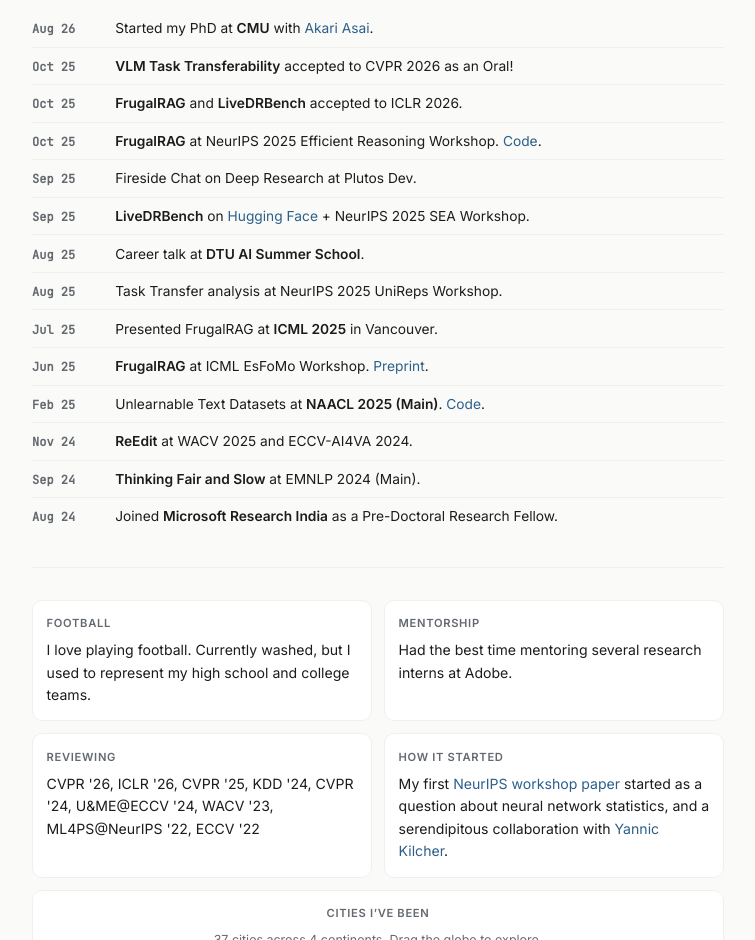
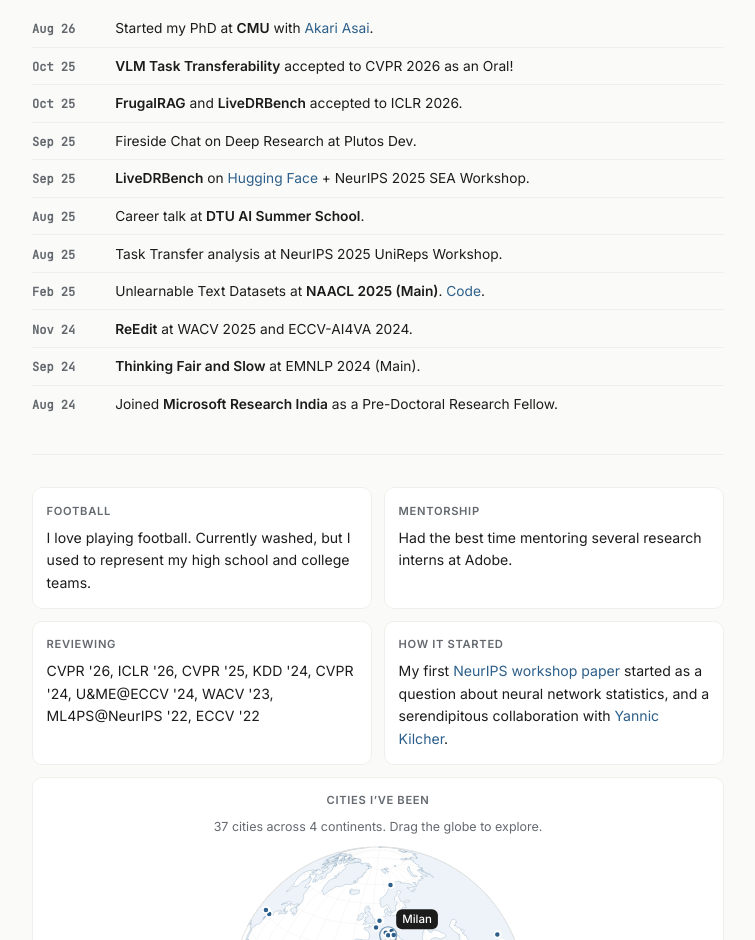
Before and after one commit to java-abhinav07/java-abhinav07.github.io, a plain HTML site: page index.html in a window 1280 px wide. Shown: the part 1860-2800 px from the top of the page, without its empty margins (262-1017 px from the left). Drawn offline with Linux system fonts and the light colour scheme.

Commit message:
Keep only the latest FrugalRAG update
Co-Authored-By: Claude Opus 5.5 <noreply@anthropic.com>
Claude-Session: https://claude.ai/code/session_01HkpXes16xGvz7zEZksbh5j

```diff
--- a/index.html
+++ b/index.html
@@ -590,13 +590,10 @@
           <div class="news-row"><span class="news-when">Aug 26</span><div class="news-what">Started my PhD at <strong>CMU</strong> with <a href="https://akariasai.github.io/" target="_blank">Akari Asai</a>.</div></div>
           <div class="news-row"><span class="news-when">Oct 25</span><div class="news-what"><strong>VLM Task Transferability</strong> accepted to CVPR 2026 as an Oral!</div></div>
           <div class="news-row"><span class="news-when">Oct 25</span><div class="news-what"><strong>FrugalRAG</strong> and <strong>LiveDRBench</strong> accepted to ICLR 2026.</div></div>
-          <div class="news-row"><span class="news-when">Oct 25</span><div class="news-what"><strong>FrugalRAG</strong> at NeurIPS 2025 Efficient Reasoning Workshop. <a href="https://github.com/microsoft/FrugalRAG" target="_blank">Code</a>.</div></div>
           <div class="news-row"><span class="news-when">Sep 25</span><div class="news-what">Fireside Chat on Deep Research at Plutos Dev.</div></div>
           <div class="news-row"><span class="news-when">Sep 25</span><div class="news-what"><strong>LiveDRBench</strong> on <a href="https://huggingface.co/datasets/microsoft/LiveDRBench" target="_blank">Hugging Face</a> + NeurIPS 2025 SEA Workshop.</div></div>
           <div class="news-row"><span class="news-when">Aug 25</span><div class="news-what">Career talk at <strong>DTU AI Summer School</strong>.</div></div>
           <div class="news-row"><span class="news-when">Aug 25</span><div class="news-what">Task Transfer analysis at NeurIPS 2025 UniReps Workshop.</div></div>
-          <div class="news-row"><span class="news-when">Jul 25</span><div class="news-what">Presented FrugalRAG at <strong>ICML 2025</strong> in Vancouver.</div></div>
-          <div class="news-row"><span class="news-when">Jun 25</span><div class="news-what"><strong>FrugalRAG</strong> at ICML EsFoMo Workshop. <a href="https://arxiv.org/pdf/2507.07634" target="_blank">Preprint</a>.</div></div>
           <div class="news-row"><span class="news-when">Feb 25</span><div class="news-what">Unlearnable Text Datasets at <strong>NAACL 2025 (Main)</strong>. <a href="https://github.com/AikyamLab/regtext" target="_blank">Code</a>.</div></div>
           <div class="news-row"><span class="news-when">Nov 24</span><div class="news-what"><strong>ReEdit</strong> at WACV 2025 and ECCV-AI4VA 2024.</div></div>
           <div class="news-row"><span class="news-when">Sep 24</span><div class="news-what"><strong>Thinking Fair and Slow</strong> at EMNLP 2024 (Main).</div></div>
```
